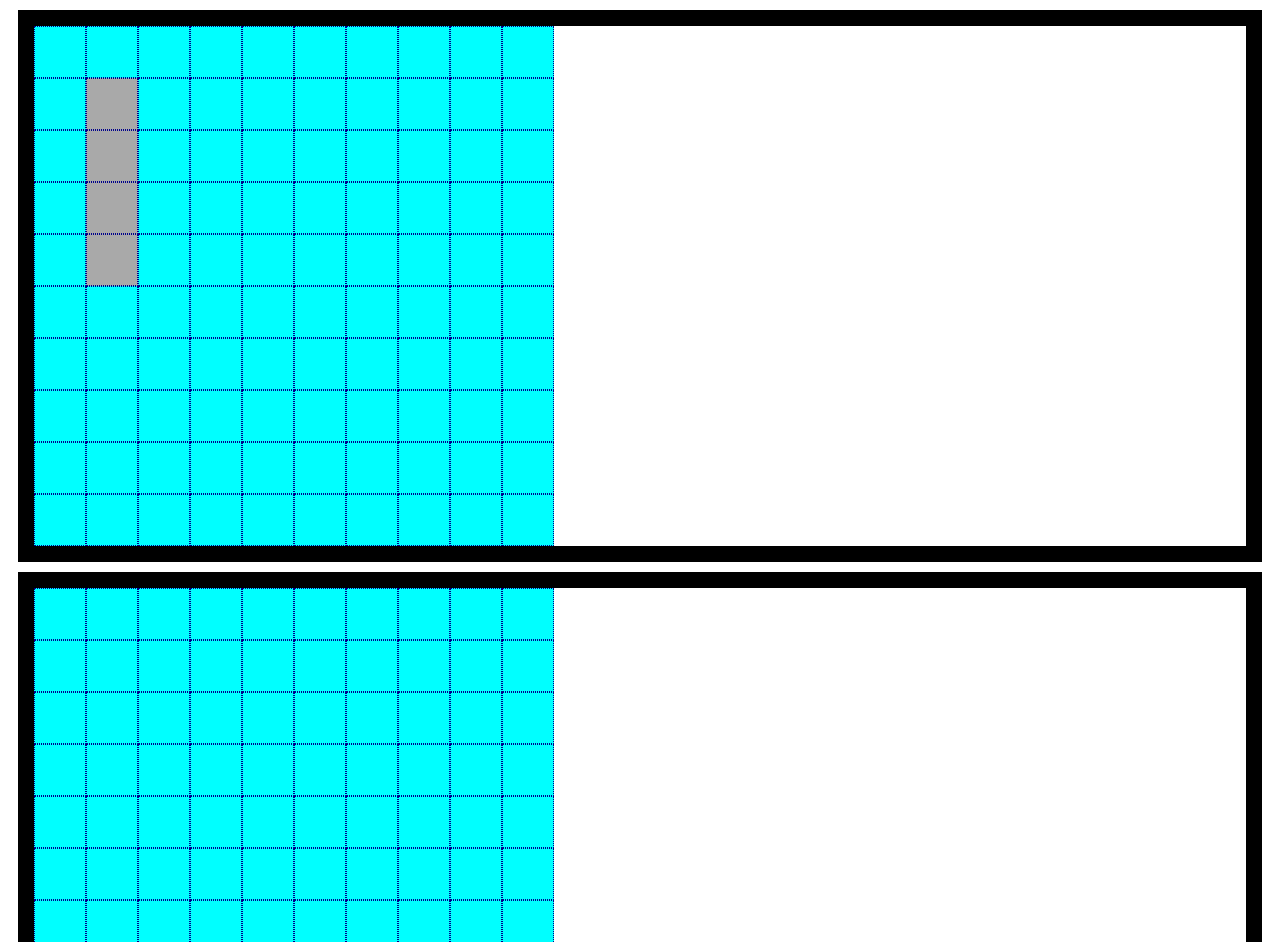
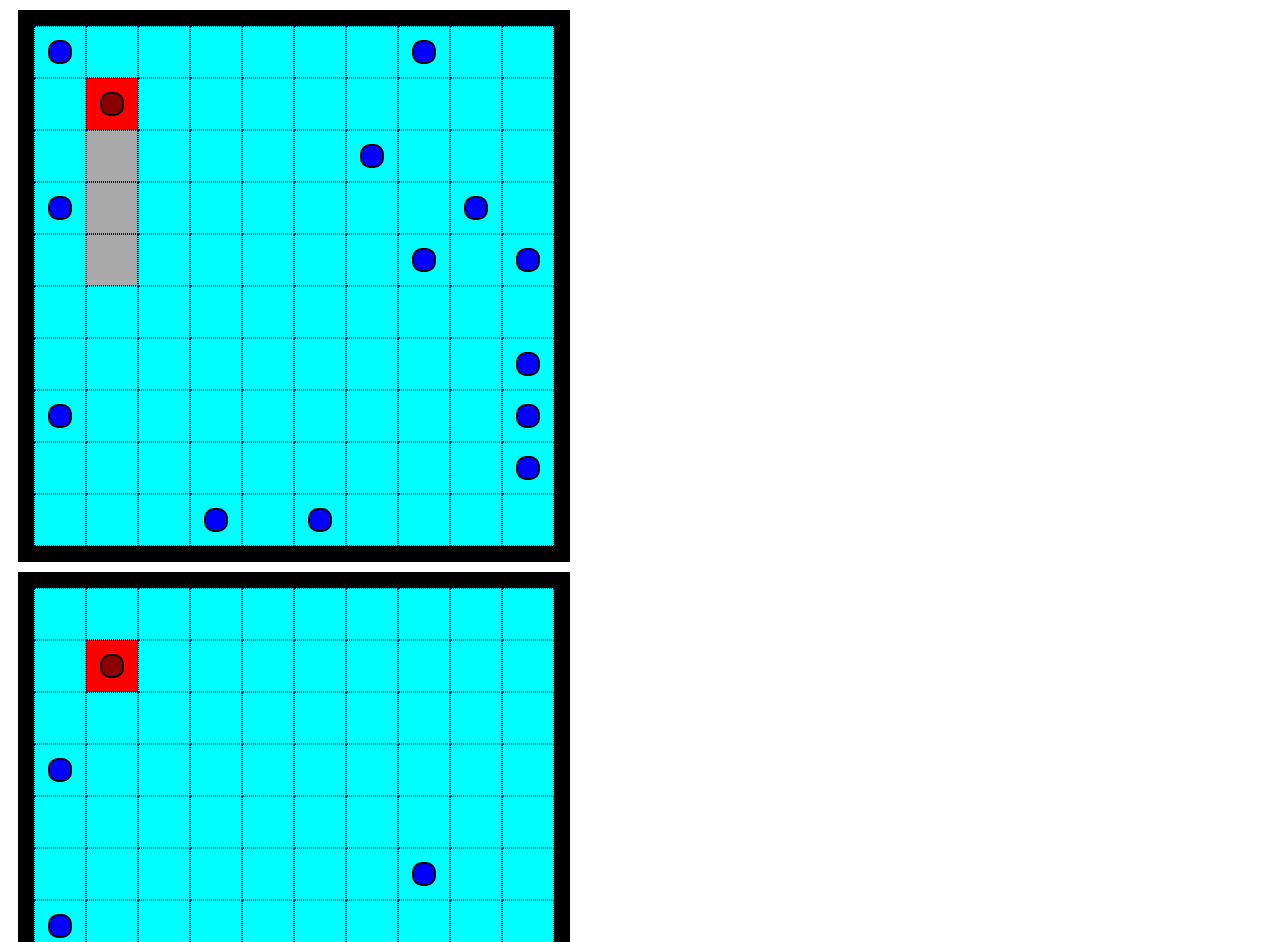
Before and after one commit to sbusenba/odin-battleship, a website built with webpack: page dist/index.html in a window 1280 px wide. Shown: the top 942 px of the page. Built offline with nearby package versions, Linux system fonts and the light colour scheme.

Commit message:
edit battleshipdisplay for improved visuals
Edit battleshipdisplay, now adds a new div to serve as a marker.

```diff
--- a/src/battleshipdisplay.js
+++ b/src/battleshipdisplay.js
@@ -10,9 +10,13 @@ const battleShipDisplay = () => {
         cell.setAttribute('data-x', indexX);
         cell.setAttribute('data-y', indexY);
         cell.classList.add('cell');
+        const marker = document.createElement('div');
+        marker.classList.add('marker');
         if (grid === 'hit') {
+          cell.appendChild(marker);
           cell.classList.add('hit');
         } else if (grid === 'miss') {
+          cell.appendChild(marker);
           cell.classList.add('miss');
         } else if ((grid === 'occupied') && (status === 'friendly')) {
           cell.classList.add('ship');
--- a/src/gameboard.js
+++ b/src/gameboard.js
@@ -86,6 +86,7 @@ const gameboard = () => {
       board[attackX][attackY] = result;
     }
     attacks.push({ attackX, attackY, result });
+    console.log(`${attackX},${attackY} :${result}`);
     return result;
   };
   return {
--- a/src/index.js
+++ b/src/index.js
@@ -14,14 +14,36 @@ const board2 = document.getElementById('board2');
 player1.board.placeShip(1, 1, 'north', 4);
 player2.board.placeShip(1, 1, 'north', 4);
 console.log('ships placed');
-board1.appendChild(display.render(player1.board, 'friendly'));
-board2.appendChild(display.render(player2.board, 'enemy'));
 // each player places ships
 // current player takes shot
 currentPlayer.makeMove(opponent.board);
+currentPlayer.makeMove(opponent.board);
+currentPlayer.makeMove(opponent.board);
+currentPlayer.makeMove(opponent.board);
+currentPlayer.makeMove(opponent.board);
+currentPlayer.makeMove(opponent.board);
+
+opponent.makeMove(currentPlayer.board);
+opponent.makeMove(currentPlayer.board);
+opponent.makeMove(currentPlayer.board);
+opponent.makeMove(currentPlayer.board);
+opponent.makeMove(currentPlayer.board);
+opponent.makeMove(currentPlayer.board);
+opponent.makeMove(currentPlayer.board);
+opponent.makeMove(currentPlayer.board);
+opponent.makeMove(currentPlayer.board);
+opponent.makeMove(currentPlayer.board);
+opponent.makeMove(currentPlayer.board);
+opponent.makeMove(currentPlayer.board);
+opponent.makeMove(currentPlayer.board);
+opponent.makeMove(currentPlayer.board);
+opponent.makeMove(currentPlayer.board);
+opponent.makeMove(currentPlayer.board);
+opponent.makeMove(currentPlayer.board);
+opponent.makeMove(currentPlayer.board);
 // display update board
-// board1.appendChild(display.render(player1.board, 'friendly'));
-// board2.appendChild(display.render(player2.board, 'enemy'));
+board1.appendChild(display.render(player1.board, 'friendly'));
+board2.appendChild(display.render(player2.board, 'enemy'));
 // check for winners
 if (player1.board.allSunk === true) {
   winner = player2;
--- a/src/player.js
+++ b/src/player.js
@@ -8,16 +8,17 @@ const player = (playerName) => {
   const makeMove = (opponentBoard) => {
     let attackX; let attackY;
 
-    if (guesses === 'null') {
+    if (guesses == false) {
       attackX = Math.floor(Math.random() * 10);
       attackY = Math.floor(Math.random() * 10);
-      result = opponentBoard.makeMove(attackX, attackY);
+      result = opponentBoard.receiveAttack(attackX, attackY);
     } else if (guesses[0] === true) {
       const guess = guesses.pop();
       attackX = guess.attackX;
       attackY = guess.attackY;
-      result = opponentBoard.makeMove(attackX, attackY);
+      result = opponentBoard.receiveAttack(attackX, attackY);
     }
+    console.log(`${name} attacks ${attackX}, ${attackY}`);
     if (result === ('hit')) {
       guesses = [];
       if (attackX > 0) {
--- a/src/style.css
+++ b/src/style.css
@@ -4,8 +4,23 @@
     height: 50px;
     width: 50px;
     border: 1px dotted darkblue;
+    align-items: center;
+    justify-content: center;
 }
-.hit {background-color: firebrick;}
+.marker {
+    height:20px;
+    width: 20px;
+    border-radius: 10px;
+    border: 2px solid black;
+
+}
+.miss>.marker {
+    background-color: blue;
+}
+.hit>.marker {background-color: darkred;}
+.hit {
+    background-color: red;
+}
 .ship {
     background-color: darkgray;
 }
@@ -20,4 +35,5 @@
 .boardholder {
     margin:10px;
     border: 1rem solid black;
+    width:fit-content;
 }
```
Also changed, not shown: dist/main.js.
